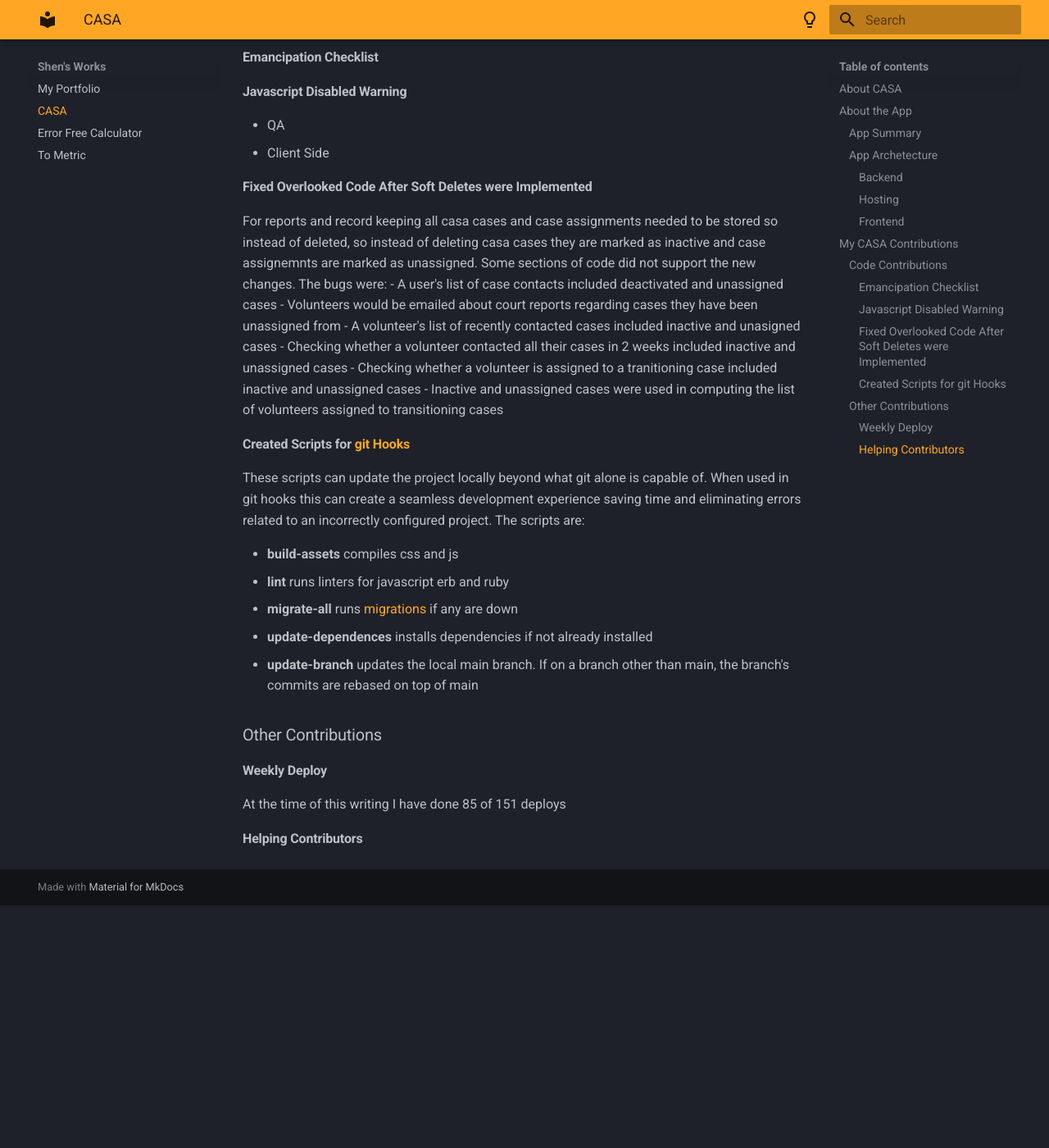
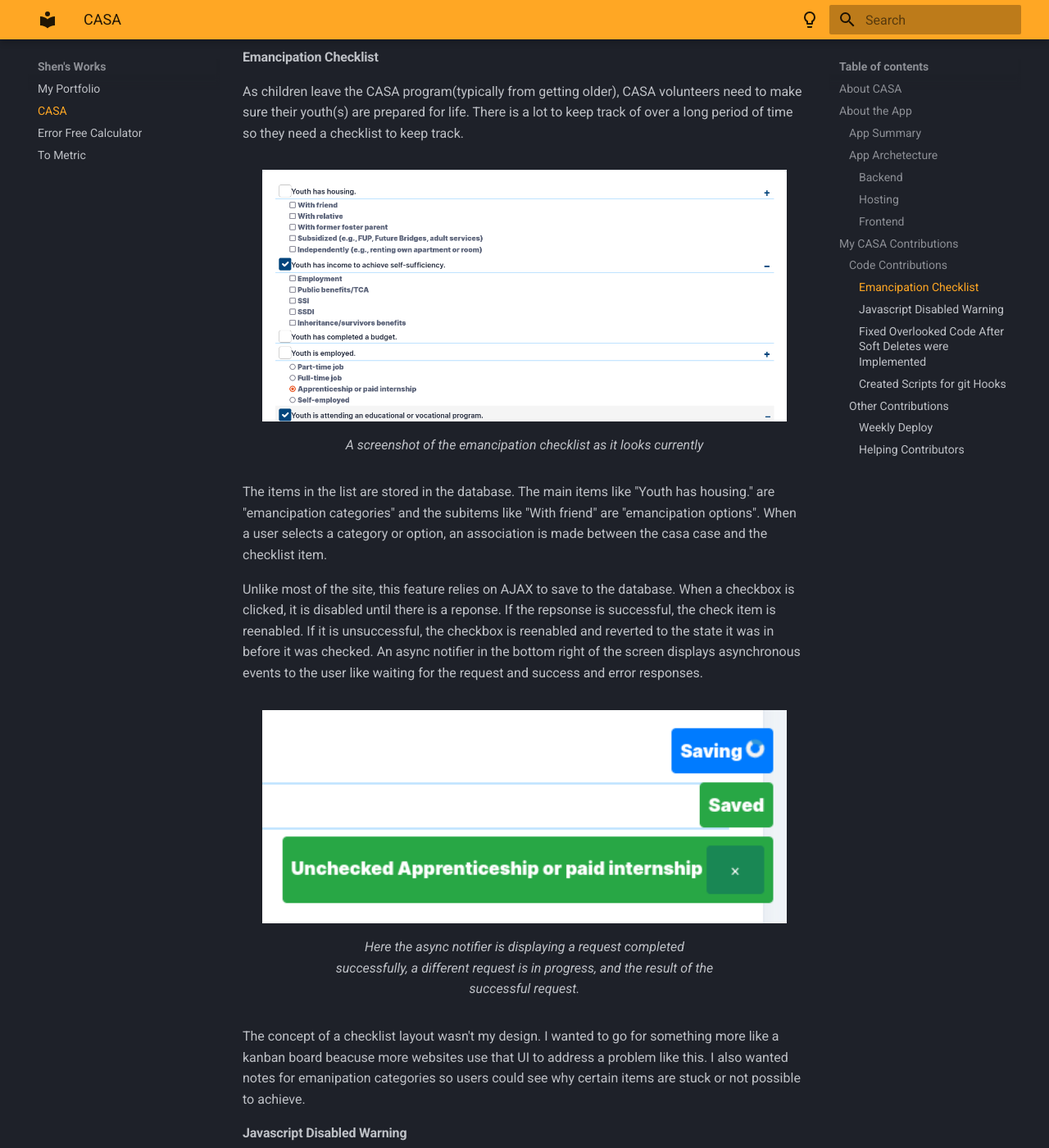
Before and after one commit to FireLemons/portfolio, an MkDocs documentation site: the page built from docs/casa.md, in a window 1280 px wide and 1400 px high, scrolled down 1879 px. Shown: the whole window at 82% size. Built offline with MkDocs 1.6.1 and Material for MkDocs 9.7.7, drawn with Linux system fonts in a browser that asks for light colours; before the commit the page ends 2983 px from its top, so only the background shows below that; some of the changed text lies outside the part shown.

Commit message:
filled out emancipation checklist

```diff
--- a/docs/casa.md
+++ b/docs/casa.md
@@ -47,12 +47,31 @@ CASA is a [progressive web app](https://web.dev/what-are-pwas/) and has an andro
 ### Code Contributions
 
 #### Emancipation Checklist
+As children leave the CASA program(typically from getting older), CASA volunteers need to make sure their youth(s) are prepared for life. There is a lot to keep track of over a long period of time so they need a checklist to keep track.
+
+<figure markdown>
+  ![Emancipation Checklist Screenshot](./img/casa-emancipation-checklist.png){ style="width: 40em" }
+  <figcaption>A screenshot of the emancipation checklist as it looks currently</figcaption>
+</figure>
+
+The items in the list are stored in the database. The main items like "Youth has housing." are "emancipation categories" and the subitems like "With friend" are "emancipation options". When a user selects a category or option, an association is made between the casa case and the checklist item.
+
+Unlike most of the site, this feature relies on AJAX to save to the database. When a checkbox is clicked, it is disabled until there is a reponse. If the repsonse is successful, the check item is reenabled. If it is unsuccessful, the checkbox is reenabled and reverted to the state it was in before it was checked. An async notifier in the bottom right of the screen displays asynchronous events to the user like waiting for the request and success and error responses.
+
+<figure markdown>
+  ![Async Notifier Screenshot](./img/casa-async-notifier.png){ style="width: 40em" }
+  <figcaption>Here the async notifier is displaying a request completed successfully, a different request is in progress, and the result of the successful request.</figcaption>
+</figure>
+
+The concept of a checklist layout wasn't my design. I wanted to go for something more like a kanban board beacuse more websites use that UI to address a problem like this. I also wanted notes for emanipation categories so users could see why certain items are stuck or not possible to achieve.
+
 #### Javascript Disabled Warning
 
  - QA
  - Client Side
 #### Fixed Overlooked Code After Soft Deletes were Implemented
 For reports and record keeping all casa cases and case assignments needed to be stored so instead of deleted, so instead of deleting casa cases they are marked as inactive and case assignemnts are marked as unassigned. Some sections of code did not support the new changes. The bugs were:
+
  - A user's list of case contacts included deactivated and unassigned cases
  - Volunteers would be emailed about court reports regarding cases they have been unassigned from
  - A volunteer's list of recently contacted cases included inactive and unasigned cases
```
Also changed, not shown: docs/img/casa-async-notifier.png (added), docs/img/casa-emancipation-checklist.png (added).
